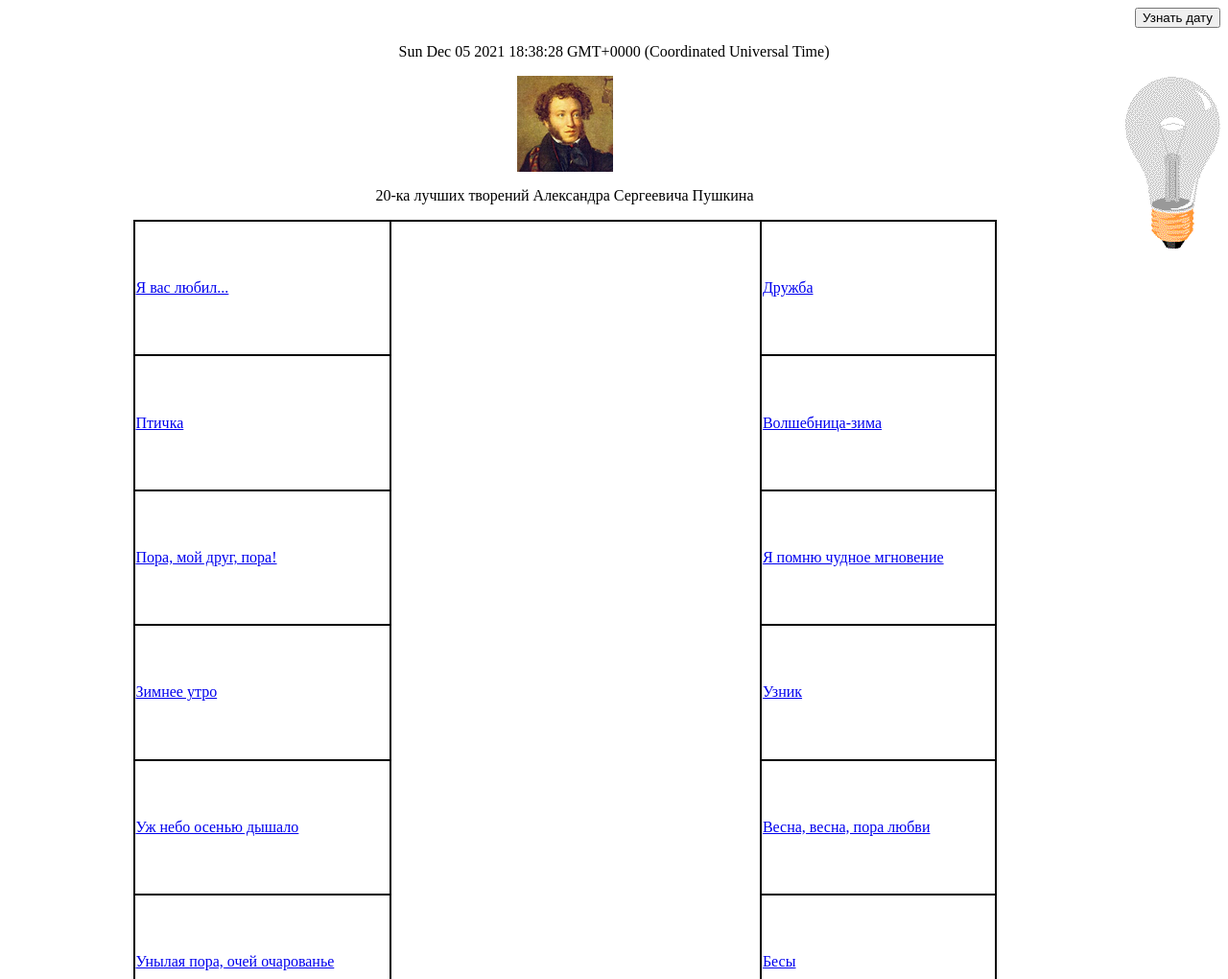
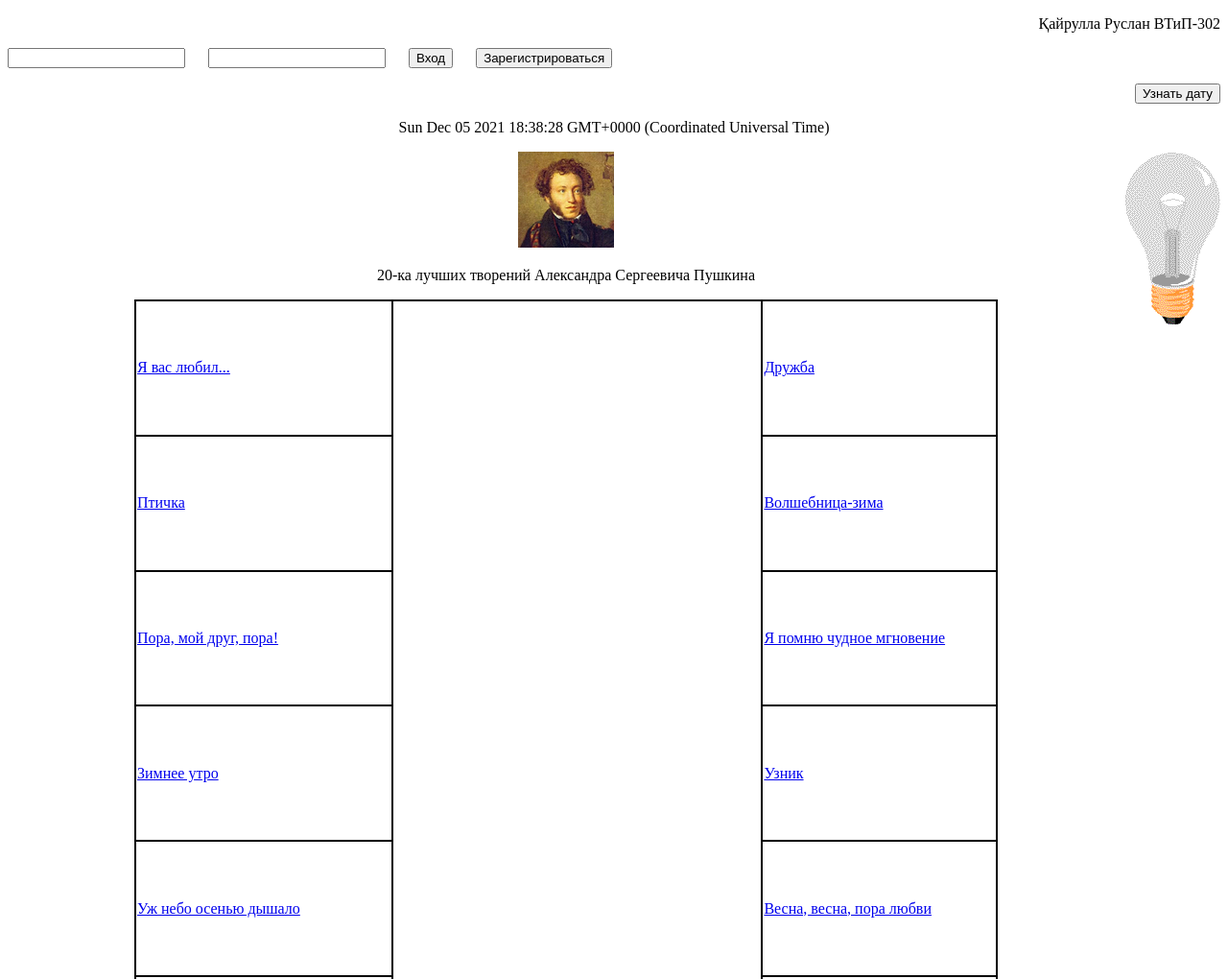
Before and after one commit to kairulla/kairulla.github.io, a plain HTML site: page index.html in a window 1280 px wide. Shown: the top 1020 px of the page at 96% size. Drawn offline with Linux system fonts and the light colour scheme.

Commit message:
наладил работу кнопки "Зарегистрироваться"

```diff
--- a/css/table.css
+++ b/css/table.css
@@ -19,3 +19,7 @@ iframe {
     border-right-width: 0px;
     border-right-style: solid;
 }
+
+#password1, #button_input, #button_registration {
+    margin-left: 20px;
+}
--- a/index.html
+++ b/index.html
@@ -1,4 +1,4 @@
-<DOCTYPE html>
+<!DOCTYPE html>
 <html>
 
 <head>
@@ -7,7 +7,13 @@
 </head>
 
 <body>
-        <p align="right"><button onclick="displayDate()" id="button1">Узнать дату</button></p>
+    <p align=right>Қайрулла Руслан ВТиП-302</p>
+    <input type="text" id="login1">
+    <input type="password" id="password1">
+    <input type="button" id="button_input" value="Вход" onclick="input1()">
+    <input type="button" id="button_registration" value="Зарегистрироваться" onclick="registration1()">
+
+    <p align="right"><button onclick="displayDate()" id="button_date">Узнать дату</button></p>
     <p id="demo" align="center"></p>
     <img src="pictures/light_off.png" align=right id="light1" onmouseover="activeLight()">
 
@@ -16,55 +22,81 @@
 
     <table width=900pt height=1400pt>
         <tr>
-                <td id="c1" onmouseenter="cursorPoint(1)" onmouseleave="cursorPoint(1)"><a href="stikhi/ya-vas-libil.html" id="c1-1" target="iframe1">Я вас любил...</a></td>
+            <td id="c1" onmouseenter="cursorPoint(1)" onmouseleave="cursorPoint(1)"><a href="stikhi/ya-vas-libil.html"
+                    id="c1-1" target="iframe1">Я вас любил...</a></td>
             <td rowspan="10"><iframe name="iframe1" width=100% margin=0 height=1400pt></iframe></td>
-                <td id="c11" onmouseenter="cursorPoint(11)" onmouseleave="cursorPoint(11)"><a href="stikhi/druzhba.html" target="iframe1" id="c11-11">Дружба</a></td>
+            <td id="c11" onmouseenter="cursorPoint(11)" onmouseleave="cursorPoint(11)"><a href="stikhi/druzhba.html"
+                    target="iframe1" id="c11-11">Дружба</a></td>
         </tr>
 
         <tr>
-                <td id="c2" onmouseenter="cursorPoint(2)" onmouseleave="cursorPoint(2)"><a href="stikhi/ptichka.html" target="iframe1" id="c2-2">Птичка</a></td>
-                <td id="c12" onmouseenter="cursorPoint(12)" onmouseleave="cursorPoint(12)"><a href="stikhi/volshebnitza-zima.html" target="iframe1" id="c12-12">Волшебница-зима</a></td>
+            <td id="c2" onmouseenter="cursorPoint(2)" onmouseleave="cursorPoint(2)"><a href="stikhi/ptichka.html"
+                    target="iframe1" id="c2-2">Птичка</a></td>
+            <td id="c12" onmouseenter="cursorPoint(12)" onmouseleave="cursorPoint(12)"><a
+                    href="stikhi/volshebnitza-zima.html" target="iframe1" id="c12-12">Волшебница-зима</a></td>
         </tr>
 
         <tr>
-                <td id="c3" onmouseenter="cursorPoint(3)" onmouseleave="cursorPoint(3)"><a href="stikhi/pora-moi-drug-pora.html" target="iframe1" id="c3-3">Пора, мой друг, пора!</a></td>
-                <td id="c13" onmouseenter="cursorPoint(13)" onmouseleave="cursorPoint(13)"><a href="stikhi/ya-pomnyu-chudnoe-mgnovenie.html" target="iframe1" id="c13-13">Я помню чудное мгновение</a></td>
+            <td id="c3" onmouseenter="cursorPoint(3)" onmouseleave="cursorPoint(3)"><a
+                    href="stikhi/pora-moi-drug-pora.html" target="iframe1" id="c3-3">Пора, мой друг, пора!</a></td>
+            <td id="c13" onmouseenter="cursorPoint(13)" onmouseleave="cursorPoint(13)"><a
+                    href="stikhi/ya-pomnyu-chudnoe-mgnovenie.html" target="iframe1" id="c13-13">Я помню чудное
+                    мгновение</a></td>
         </tr>
 
         <tr>
-                <td id="c4" onmouseenter="cursorPoint(4)" onmouseleave="cursorPoint(4)"><a href="stikhi/zimnee-utro.html" target="iframe1" id="c4-4">Зимнее утро</a></td>
-                <td id="c14" onmouseenter="cursorPoint(14)" onmouseleave="cursorPoint(14)"><a href="stikhi/uznik.html" target="iframe1" id="c14-14">Узник</a></td>
+            <td id="c4" onmouseenter="cursorPoint(4)" onmouseleave="cursorPoint(4)"><a href="stikhi/zimnee-utro.html"
+                    target="iframe1" id="c4-4">Зимнее утро</a></td>
+            <td id="c14" onmouseenter="cursorPoint(14)" onmouseleave="cursorPoint(14)"><a href="stikhi/uznik.html"
+                    target="iframe1" id="c14-14">Узник</a></td>
         </tr>
 
         <tr>
-                <td id="c5" onmouseenter="cursorPoint(5)" onmouseleave="cursorPoint(5)"><a href="stikhi/uzh-nebo-oseniyu-dishalo.html" target="iframe1" id="c5-5">Уж небо осенью дышало</a></td>
-                <td id="c15" onmouseenter="cursorPoint(15)" onmouseleave="cursorPoint(15)"><a href="stikhi/vesna-vesna-pora-lyubvi.html" target="iframe1" id="c15-15">Весна, весна, пора любви</a></td>
+            <td id="c5" onmouseenter="cursorPoint(5)" onmouseleave="cursorPoint(5)"><a
+                    href="stikhi/uzh-nebo-oseniyu-dishalo.html" target="iframe1" id="c5-5">Уж небо осенью дышало</a>
+            </td>
+            <td id="c15" onmouseenter="cursorPoint(15)" onmouseleave="cursorPoint(15)"><a
+                    href="stikhi/vesna-vesna-pora-lyubvi.html" target="iframe1" id="c15-15">Весна, весна, пора любви</a>
+            </td>
         </tr>
 
         <tr>
-                <td id="c6" onmouseenter="cursorPoint(6)" onmouseleave="cursorPoint(6)"><a href="stikhi/unilaya-pora-ochei-ocharovania.html" target="iframe1" id="c6-6">Унылая пора, очей
+            <td id="c6" onmouseenter="cursorPoint(6)" onmouseleave="cursorPoint(6)"><a
+                    href="stikhi/unilaya-pora-ochei-ocharovania.html" target="iframe1" id="c6-6">Унылая пора, очей
                     очарованье</a></td>
-                <td id="c16" onmouseenter="cursorPoint(16)" onmouseleave="cursorPoint(16)"><a href="stikhi/besi.html" target="iframe1" id="c16-16">Бесы</a></td>
+            <td id="c16" onmouseenter="cursorPoint(16)" onmouseleave="cursorPoint(16)"><a href="stikhi/besi.html"
+                    target="iframe1" id="c16-16">Бесы</a></td>
         </tr>
 
         <tr>
-                <td id="c7" onmouseenter="cursorPoint(7)" onmouseleave="cursorPoint(7)"><a href="stikhi/osennee-utro.html" target="iframe1" id="c7-7">Осеннее утро</a></td>
-                <td id="c17" onmouseenter="cursorPoint(17)" onmouseleave="cursorPoint(17)"><a href="stikhi/angel.html" target="iframe1" id="c17-17">Ангел</a></td>
+            <td id="c7" onmouseenter="cursorPoint(7)" onmouseleave="cursorPoint(7)"><a href="stikhi/osennee-utro.html"
+                    target="iframe1" id="c7-7">Осеннее утро</a></td>
+            <td id="c17" onmouseenter="cursorPoint(17)" onmouseleave="cursorPoint(17)"><a href="stikhi/angel.html"
+                    target="iframe1" id="c17-17">Ангел</a></td>
         </tr>
 
         <tr>
-                <td id="c8" onmouseenter="cursorPoint(8)" onmouseleave="cursorPoint(8)"><a href="stikhi/v-tot-god-osennyaya-pogoda.html" target="iframe1" id="c8-8">В тот год осенняя погода</a></td>
-                <td id="c18" onmouseenter="cursorPoint(18)" onmouseleave="cursorPoint(18)"><a href="stikhi/burya.html" target="iframe1" id="c18-18">Буря</a></td>
+            <td id="c8" onmouseenter="cursorPoint(8)" onmouseleave="cursorPoint(8)"><a
+                    href="stikhi/v-tot-god-osennyaya-pogoda.html" target="iframe1" id="c8-8">В тот год осенняя
+                    погода</a></td>
+            <td id="c18" onmouseenter="cursorPoint(18)" onmouseleave="cursorPoint(18)"><a href="stikhi/burya.html"
+                    target="iframe1" id="c18-18">Буря</a></td>
         </tr>
 
         <tr>
-                <td id="c9" onmouseenter="cursorPoint(9)" onmouseleave="cursorPoint(9)"><a href="stikhi/veter-veter-ti-moguch.html" target="iframe1" id="c9-9">Ветер, ветер, ты могуч</a></td>
-                <td id="c19" onmouseenter="cursorPoint(19)" onmouseleave="cursorPoint(19)"><a href="stikhi/na-tikhikh-beregakh-moskvi.html" target="iframe1" id="c19-19">На тихих берегах Москвы</a></td>
+            <td id="c9" onmouseenter="cursorPoint(9)" onmouseleave="cursorPoint(9)"><a
+                    href="stikhi/veter-veter-ti-moguch.html" target="iframe1" id="c9-9">Ветер, ветер, ты могуч</a></td>
+            <td id="c19" onmouseenter="cursorPoint(19)" onmouseleave="cursorPoint(19)"><a
+                    href="stikhi/na-tikhikh-beregakh-moskvi.html" target="iframe1" id="c19-19">На тихих берегах
+                    Москвы</a></td>
         </tr>
 
         <tr>
-                <td id="c10" onmouseenter="cursorPoint(10)" onmouseleave="cursorPoint(10)"><a href="stikhi/k-chaadaevu.html" target="iframe1" id="c10-10">К Чаадаеву</a></td>
-                <td id="c20" onmouseenter="cursorPoint(20)" onmouseleave="cursorPoint(20)"><a href="stikhi/u-lukomoria-dub-zeleniy.html" target="iframe1" id="c20-20">У лукоморья дуб зелёный</a></td>
+            <td id="c10" onmouseenter="cursorPoint(10)" onmouseleave="cursorPoint(10)"><a href="stikhi/k-chaadaevu.html"
+                    target="iframe1" id="c10-10">К Чаадаеву</a></td>
+            <td id="c20" onmouseenter="cursorPoint(20)" onmouseleave="cursorPoint(20)"><a
+                    href="stikhi/u-lukomoria-dub-zeleniy.html" target="iframe1" id="c20-20">У лукоморья дуб зелёный</a>
+            </td>
         </tr>
     </table>
 
--- a/javascript/script.js
+++ b/javascript/script.js
@@ -3,10 +3,10 @@ setInterval(function () {
 }, 1000)
 
 function displayDate() {
-    if (document.getElementById("button1").innerHTML === "Узнать дату") {
-        document.getElementById("button1").innerHTML = Date();
+    if (document.getElementById("button_date").innerHTML === "Узнать дату") {
+        document.getElementById("button_date").innerHTML = Date();
     } else {
-        document.getElementById("button1").innerHTML = "Узнать дату"
+        document.getElementById("button_date").innerHTML = "Узнать дату"
     }
 }
 
@@ -32,9 +32,47 @@ function cursorPoint(element1) {
         }
     } catch (err1) {
         for (let i = 1; i <= 20; i++) {
-            document.getElementById("c" + i).removeAttribute("style");
-            document.getElementById("c" + i + "-" + i).removeAttribute("style");
+            if (document.getElementById("c" + i).getAttribute("style") == null) {
+                continue;
+            } else {
+                document.getElementById("c" + i).removeAttribute("style");
+                document.getElementById("c" + i + "-" + i).removeAttribute("style");
+            }
         }
+    }
+}
+
+var user_array = ["admin"];
+var pass_array = ["admin"];
+
+function registration1() {
+    let user = document.getElementById("login1").value;
+    let pass = document.getElementById("password1").value;
+
+    user_array.push(user);
+    pass_array.push(pass);
+}
+
+function input1() {
+    let user = document.getElementById("login1").value;
+    let pass = document.getElementById("password1").value;
+
+    if (document.getElementById("button_input").getAttribute("value") == "Вход") {
+        for (let i = 0; i < user_array.length; i++) {
+            if (user == user_array[i] && pass == pass_array[i]) {
+                document.getElementById("login1").setAttribute("type", "hidden");
+                document.getElementById("password1").setAttribute("type", "hidden");
+                document.getElementById("button_input").setAttribute("value", "Выход");
+                document.getElementById("button_registration").setAttribute("type", "hidden");
+            } else {
+                continue;
+            }
+        }
+    } else {
+        document.getElementById("login1").setAttribute("type", "text");
+        document.getElementById("password1").setAttribute("type", "password");
+        document.getElementById("button_input").setAttribute("value", "Вход");
+        document.getElementById("button_registration").setAttribute("type", "button");
     }
 }
 
@@ -45,10 +83,4 @@ function cursorPoint(element1) {
 
 
 
-
-
-
-
-
-
 // alert("Добро пожаловать на мой сайт! Спасибо что зашли.");
```
Lines whose indentation alone changed are shown as unchanged.
